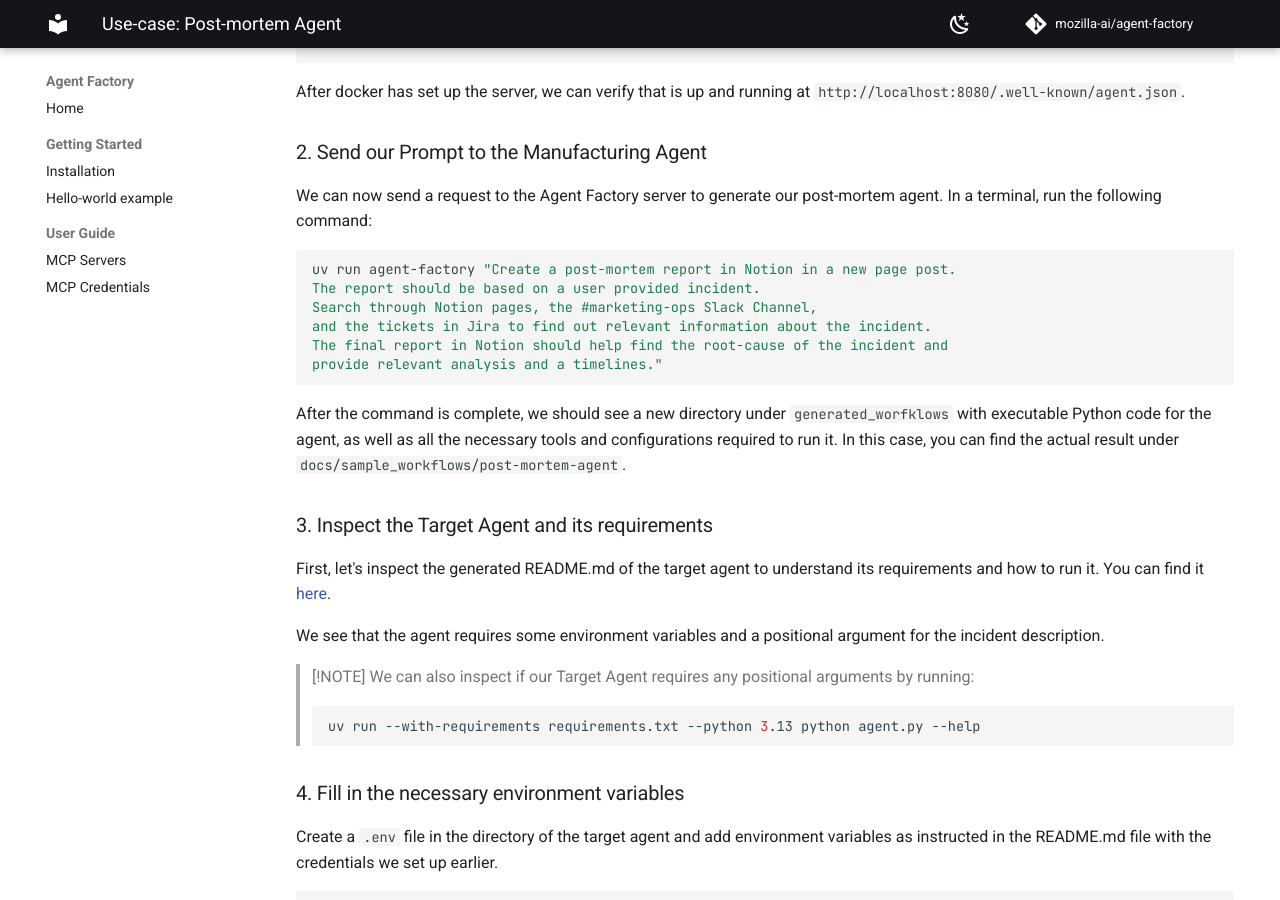
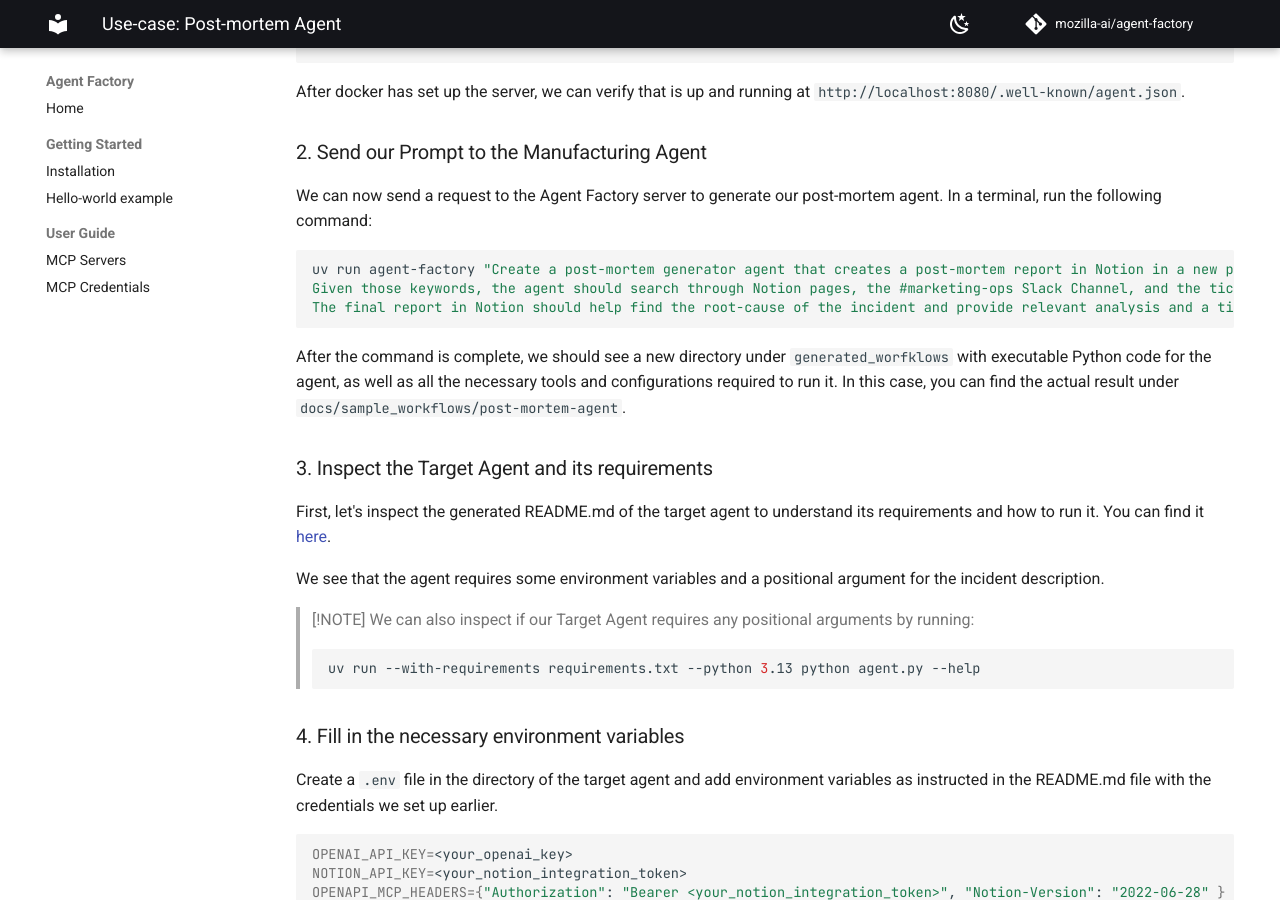
Before and after one commit to mozilla-ai/agent-factory, an MkDocs documentation site: the page built from docs/getting-started/post-mortem-agent.md, in a window 1280 px wide and 900 px high, scrolled down 1218 px. Built offline with MkDocs 1.6.1 and Material for MkDocs 9.7.7, drawn with Linux system fonts in a browser that asks for light colours; comment, search, counter and statistics services are not loaded.

Commit message:
Update prompt

````diff
--- a/docs/getting-started/post-mortem-agent.md
+++ b/docs/getting-started/post-mortem-agent.md
@@ -38,12 +38,9 @@ After docker has set up the server, we can verify that is up and running at `htt
 We can now send a request to the Agent Factory server to generate our post-mortem agent. In a terminal, run the following command:
 
 ```bash
-uv run agent-factory "Create a post-mortem report in Notion in a new page post.
-The report should be based on a user provided incident.
-Search through Notion pages, the #marketing-ops Slack Channel,
-and the tickets in Jira to find out relevant information about the incident.
-The final report in Notion should help find the root-cause of the incident and
-provide relevant analysis and a timelines."
+uv run agent-factory "Create a post-mortem generator agent that creates a post-mortem report in Notion in a new page based on a few keywords provided by the user.
+Given those keywords, the agent should search through Notion pages, the #marketing-ops Slack Channel, and the tickets in Jira to find relevant information about the incident.
+The final report in Notion should help find the root-cause of the incident and provide relevant analysis and a timeline."
 ```
 
 After the command is complete, we should see a new directory under `generated_worfklows` with executable Python code for the agent, as well as all the necessary tools and configurations required to run it. In this case, you can find the actual result under `docs/sample_workflows/post-mortem-agent`.
````
